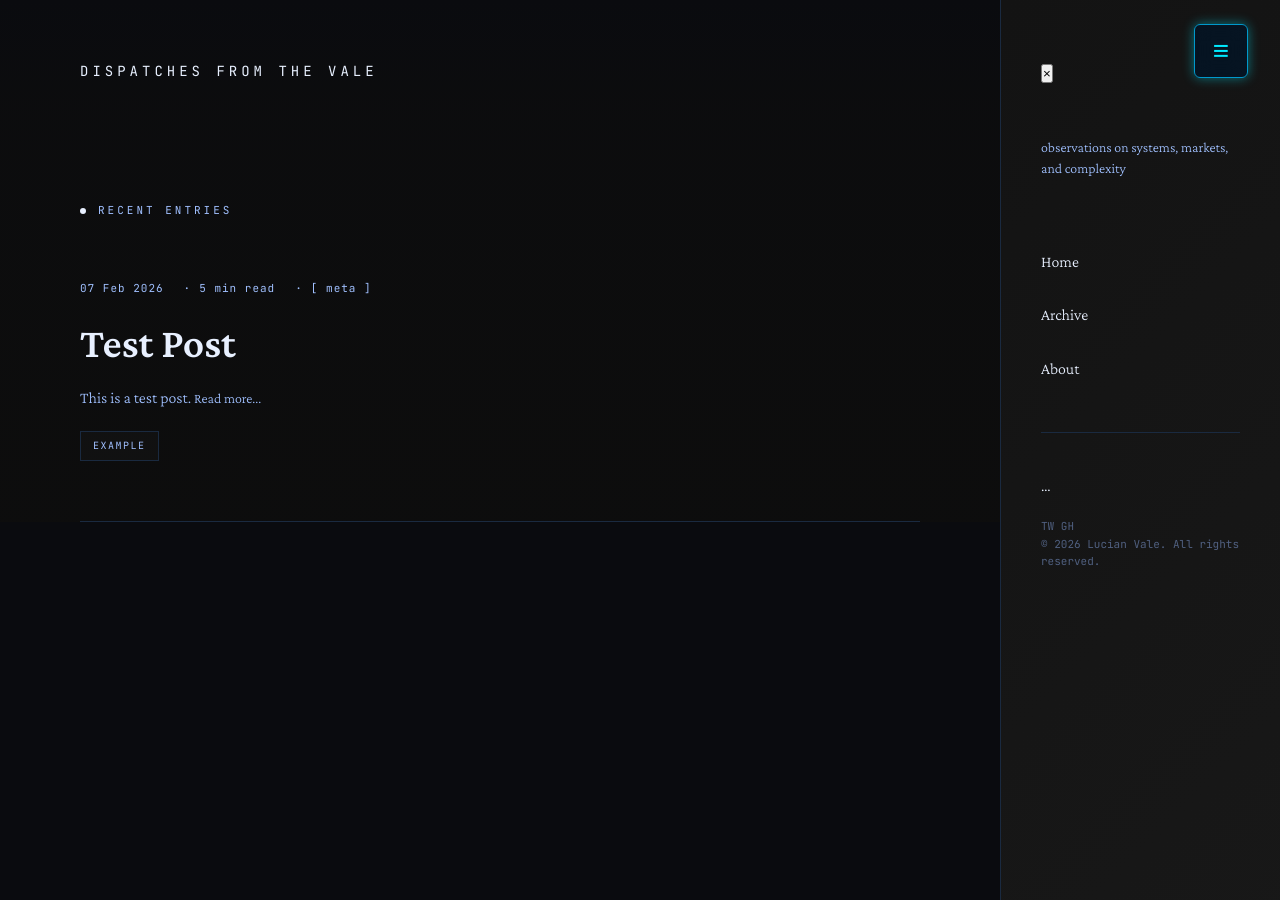
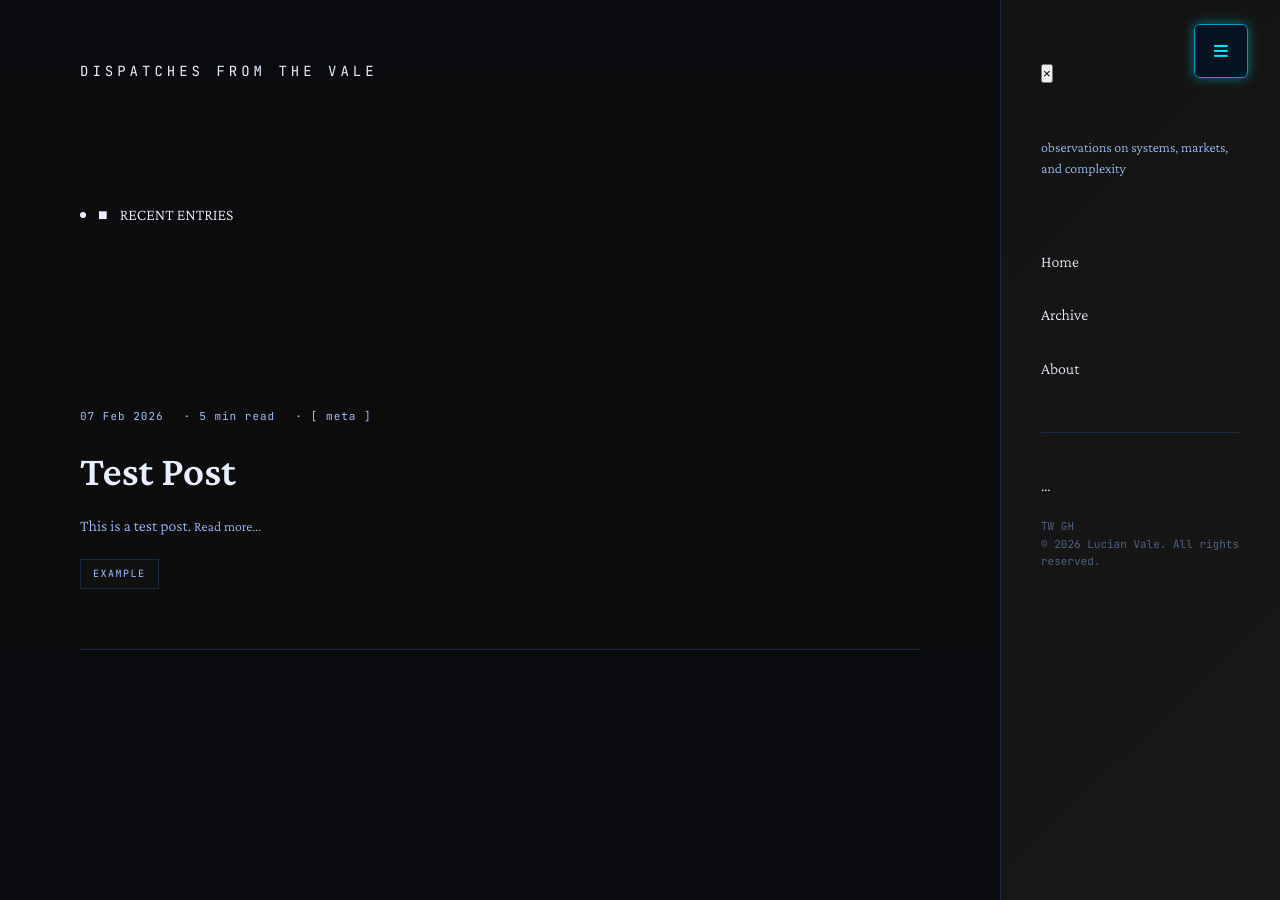
Before and after one commit to valeobserver/dispatches-from-the-vale, a Jekyll site: the page built from index.html, in a window 1280 px wide. Built offline with Jekyll 4.4.1, drawn with Linux system fonts in a browser that asks for light colours.

Commit message:
Update index.html

```diff
--- a/index.html
+++ b/index.html
@@ -7,10 +7,12 @@ title: Home
     <h1>{{ site.title }}</h1>
 </header>
 
-<section>
-    <div class="section-header">
-        <h2>Recent Entries</h2>
-    </div>
+<div class="section-header">
+    <span class="marker">■</span> RECENT ENTRIES
+</div>
+<div class="entries">
+    <!-- your loop here -->
+</div>
 
     <div class="entries">
         {% for post in site.posts limit:10 %}
```
